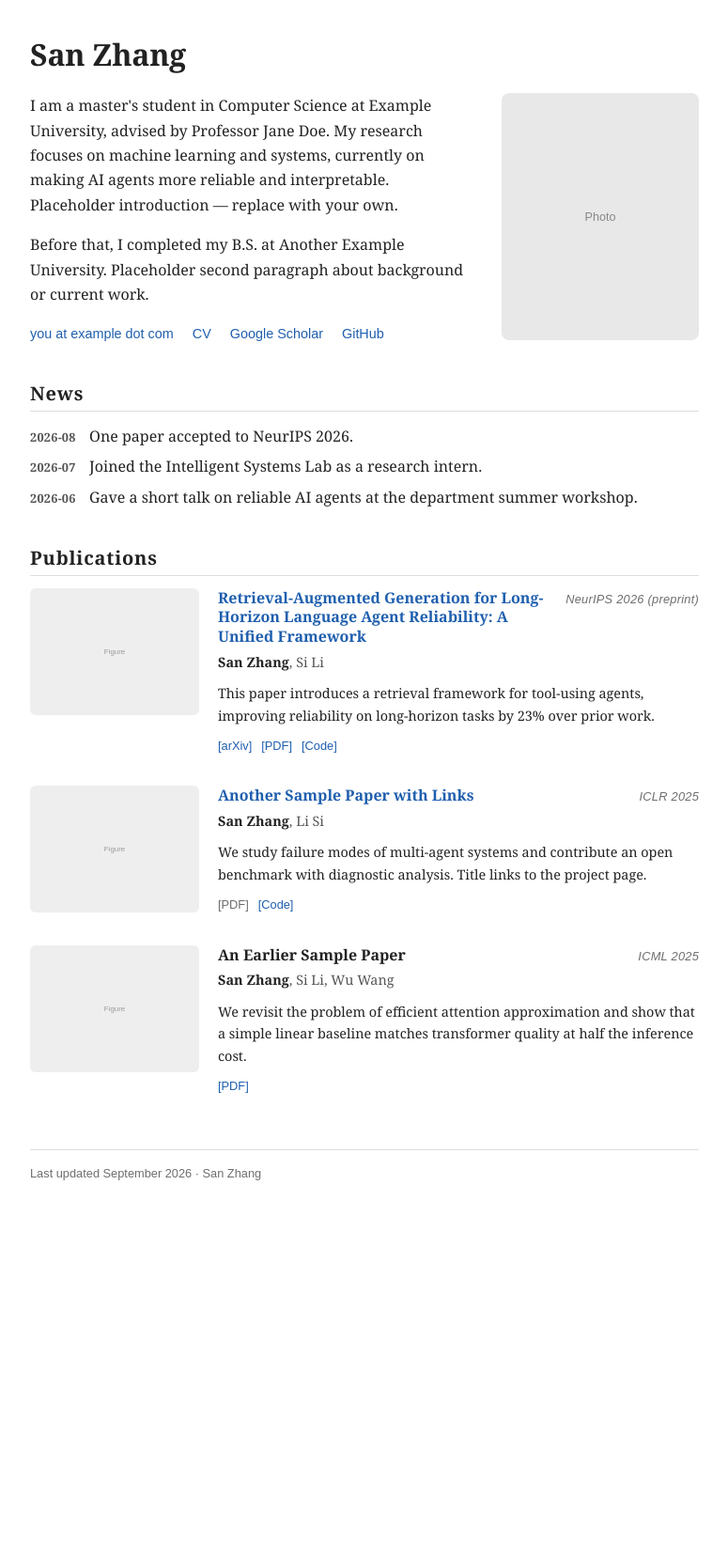
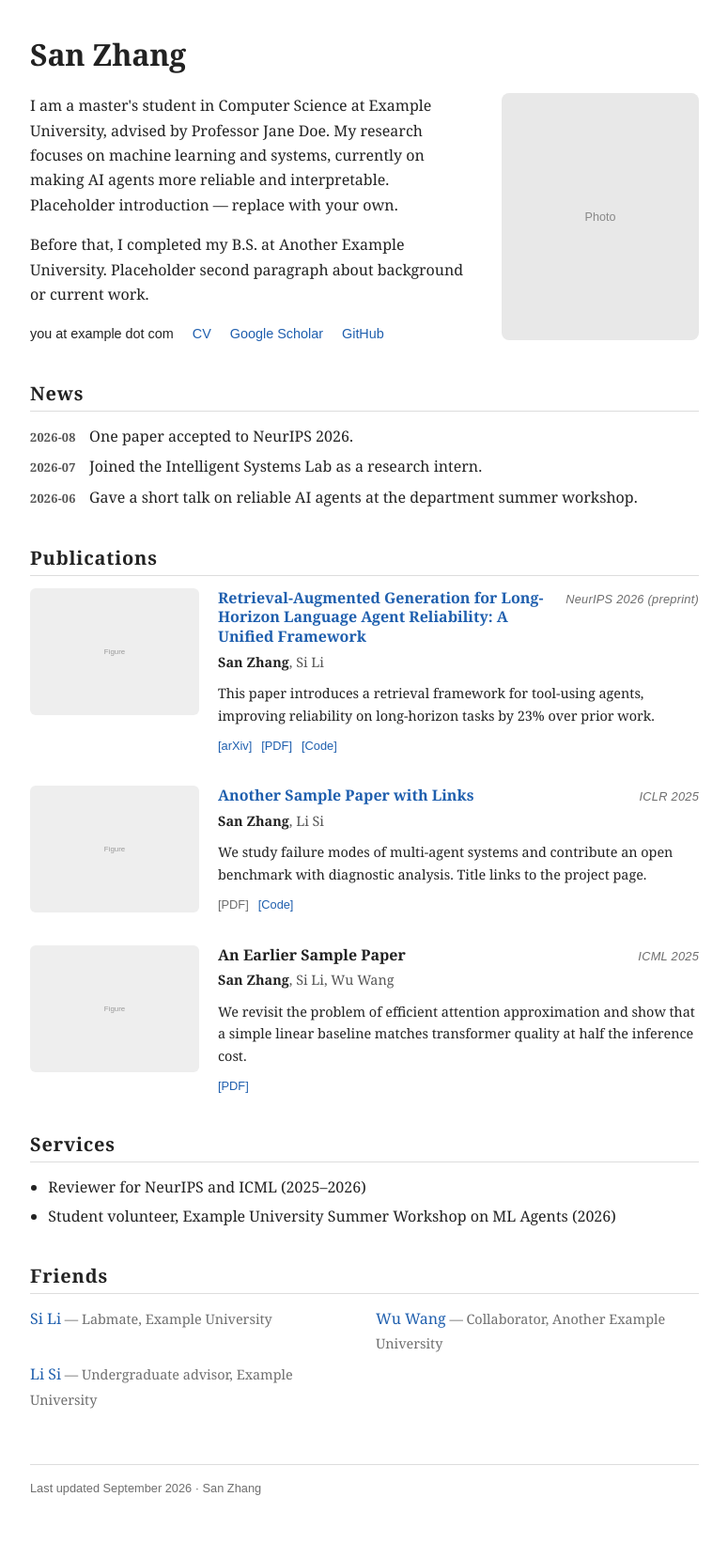
Before and after one commit to Sitaye/sitaye.github.io, a Jekyll site: the page built from index.html, in a window 1280 px wide. Shown: the whole page at 94% size, without its empty margins (252-1027 px from the left). Built offline with Jekyll 4.4.1, drawn with Linux system fonts in a browser that asks for light colours; before the commit the page ends 1323 px from its top, so only the background shows below that.

Commit message:
feat: plain-text email, add Friends and Services data-driven sections

```diff
--- /dev/null
+++ b/_data/friends.yml
@@ -0,0 +1,11 @@
+- name: "Si Li"
+  note: "Labmate, Example University"
+  url: "https://example.org/~sili"
+
+- name: "Wu Wang"
+  note: "Collaborator, Another Example University"
+  url: "https://example.org/~wwang"
+
+- name: "Li Si"
+  note: "Undergraduate advisor, Example University"
+  url: "https://example.org/~lisi"
--- /dev/null
+++ b/_data/services.yml
@@ -0,0 +1,2 @@
+- "Reviewer for NeurIPS and ICML (2025–2026)"
+- "Student volunteer, Example University Summer Workshop on ML Agents (2026)"
--- a/_layouts/home.html
+++ b/_layouts/home.html
@@ -66,13 +66,30 @@
       {% endfor %}
     </section>
 
+    {% if site.data.services.size > 0 %}
+    <section class="services">
+      <h2>Services</h2>
+      <ul class="plain-list">
+        {% for s in site.data.services %}
+        <li>{{ s }}</li>
+        {% endfor %}
+      </ul>
+    </section>
+    {% endif %}
+
+    {% if site.data.friends.size > 0 %}
+    <section class="friends">
+      <h2>Friends</h2>
+      <div class="friends-grid">
+        {% for f in site.data.friends %}
+        <p class="friend"><a href="{{ f.url }}">{{ f.name }}</a><span class="friend-note"> — {{ f.note }}</span></p>
+        {% endfor %}
+      </div>
+    </section>
+    {% endif %}
+
     <footer class="footer">Last updated {{ site.time | date: "%B %Y" }} · {{ site.author_name }}</footer>
 
   </main>
-  <script>
-    document.querySelectorAll('.js-mail').forEach(function (el) {
-      el.href = 'mailto:' + el.dataset.mailUser + '@' + el.dataset.mailDomain;
-    });
-  </script>
 </body>
 </html>
--- a/assets/style.css
+++ b/assets/style.css
@@ -78,6 +78,18 @@ h2 {
   font-family: var(--sans);
   font-size: 0.9rem;
 }
+.contact-text { color: var(--ink); }
+
+.plain-list { margin: 0; padding-left: 1.2rem; }
+.plain-list li { margin-bottom: 0.3rem; }
+
+.friends-grid {
+  display: grid;
+  grid-template-columns: repeat(auto-fill, minmax(230px, 1fr));
+  gap: 0.4rem 1.5rem;
+}
+.friend { margin: 0; }
+.friend-note { color: var(--ink-meta); font-size: 0.9rem; }
 
 .news ul {
   list-style: none;
--- a/index.html
+++ b/index.html
@@ -7,7 +7,7 @@ title: "San Zhang — Homepage"
     <p>I am a master's student in Computer Science at Example University, advised by Professor Jane Doe. My research focuses on machine learning and systems, currently on making AI agents more reliable and interpretable. Placeholder introduction — replace with your own.</p>
     <p>Before that, I completed my B.S. at Another Example University. Placeholder second paragraph about background or current work.</p>
     <div class="contact-bar">
-      <a class="js-mail" data-mail-user="you" data-mail-domain="example.com">you at example dot com</a>
+      <span class="contact-text">you at example dot com</span>
       <a href="{{ '/assets/cv.pdf' | relative_url }}">CV</a>
       <a href="https://scholar.google.com/">Google Scholar</a>
       <a href="https://github.com/username">GitHub</a>
```
